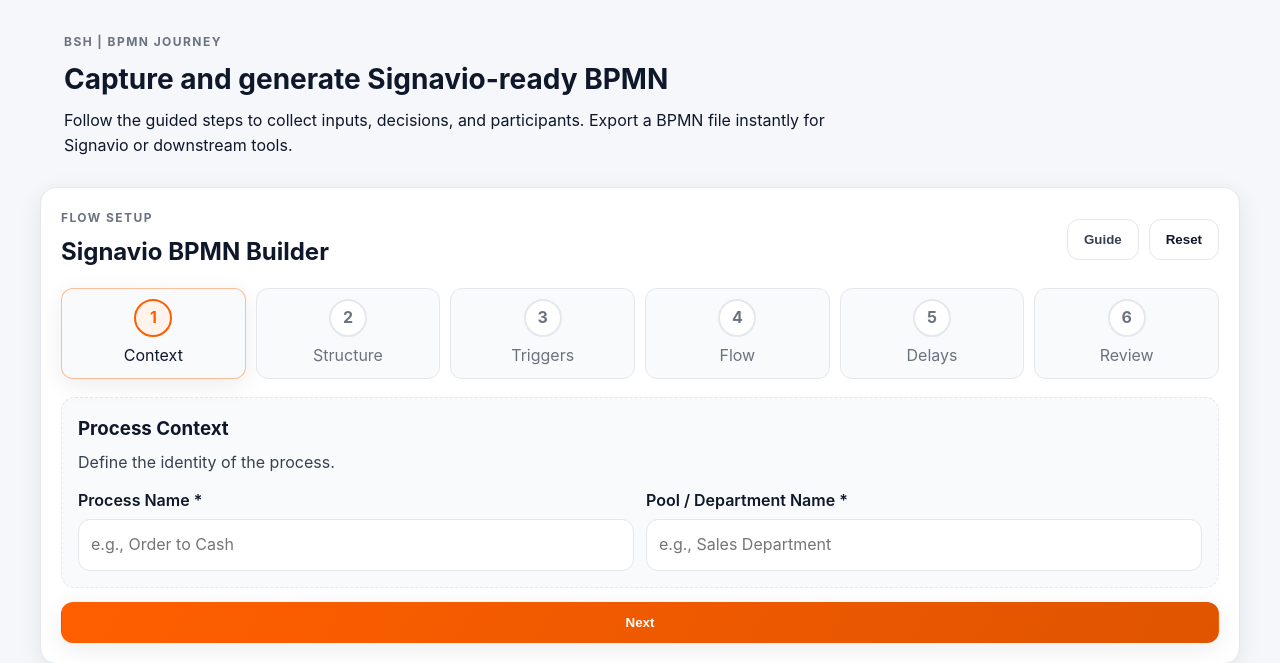
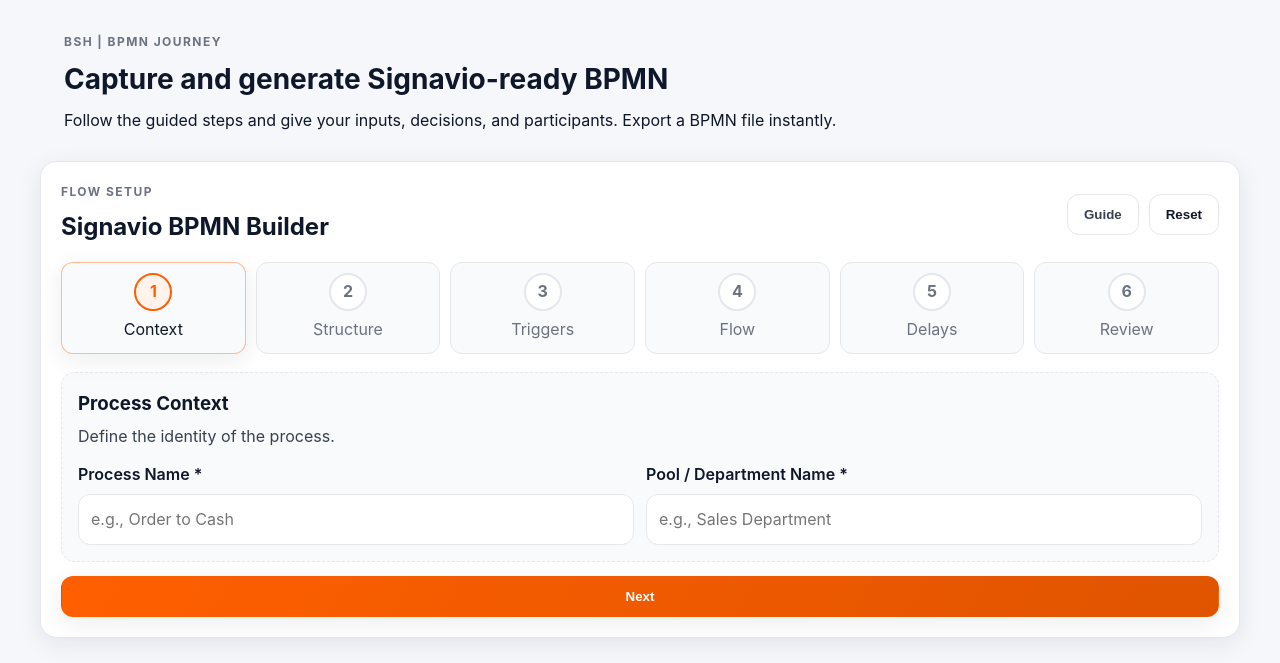
Before and after one commit to dxdelvin/DSCPAIApps, a FastAPI app: page /signavio-bpmn in a window 1280 px wide. Shown: the part 74-737 px from the top of the page. Run offline with FastAPI, Linux system fonts and the light colour scheme.

Commit message:
chore:small changes

```diff
--- a/app/templates/audit_check.html
+++ b/app/templates/audit_check.html
@@ -28,7 +28,7 @@
                 <div class="builder-left">
                     <div class="form-container">
                         <h3>Create New Audit</h3>
-                        <p>Build a comprehensive audit document with screenshots and descriptions.</p>
+                        <p>Build a audit document with screenshots and descriptions.</p>
 
                         <div class="form-group">
                             <label for="audit-title">Audit Title *</label>
--- a/app/templates/signavio_bpmn.html
+++ b/app/templates/signavio_bpmn.html
@@ -14,7 +14,7 @@
     <div>
         <p class="eyebrow">BSH | BPMN Journey</p>
         <h1>Capture and generate Signavio-ready BPMN</h1>
-        <p class="lede">Follow the guided steps to collect inputs, decisions, and participants. Export a BPMN file instantly for Signavio or downstream tools.</p>
+        <p class="lede">Follow the guided steps and give your inputs, decisions, and participants. Export a BPMN file instantly.</p>
     </div>
 </section>
 
```
Also changed, not shown: 1 other file.
